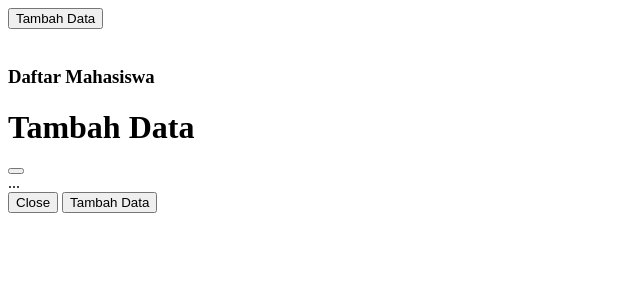
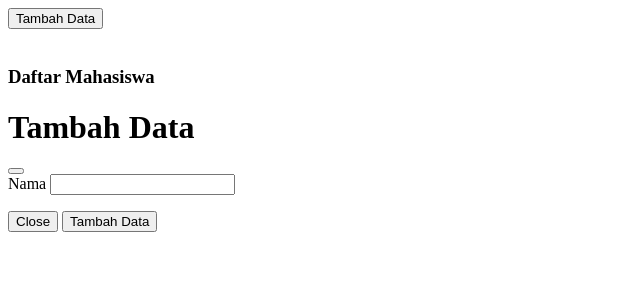
Before and after one commit to dianck/mvc, a PHP site: page /app/views/mahasiswa/index.php in a window 1280 px wide. Shown: the top 300 px of the page, without its empty margins (0-640 px from the left). Run offline with PHP 8.4, Linux system fonts and the light colour scheme; the template is opened without the code that fills it, so the values that code supplies are empty.

Commit message:
tambah input nama

```diff
--- a/app/views/mahasiswa/index.php
+++ b/app/views/mahasiswa/index.php
@@ -31,12 +31,19 @@
         <button type="button" class="btn-close" data-bs-dismiss="modal" aria-label="Close"></button>
       </div>
       <div class="modal-body">
-        ...
+        <form action="" method="">
+            <div class="mb-3">
+                <label for="nama" class="form-label">Nama</label>
+                <input type="text" class="form-control" id="nama" name="nama">
+            </div>
+
       </div>
       <div class="modal-footer">
         <button type="button" class="btn btn-secondary" data-bs-dismiss="modal">Close</button>
         <button type="button" class="btn btn-primary">Tambah Data</button>
-      </div>
+
+        </form>
+    </div>
     </div>
   </div>
 </div>
```
